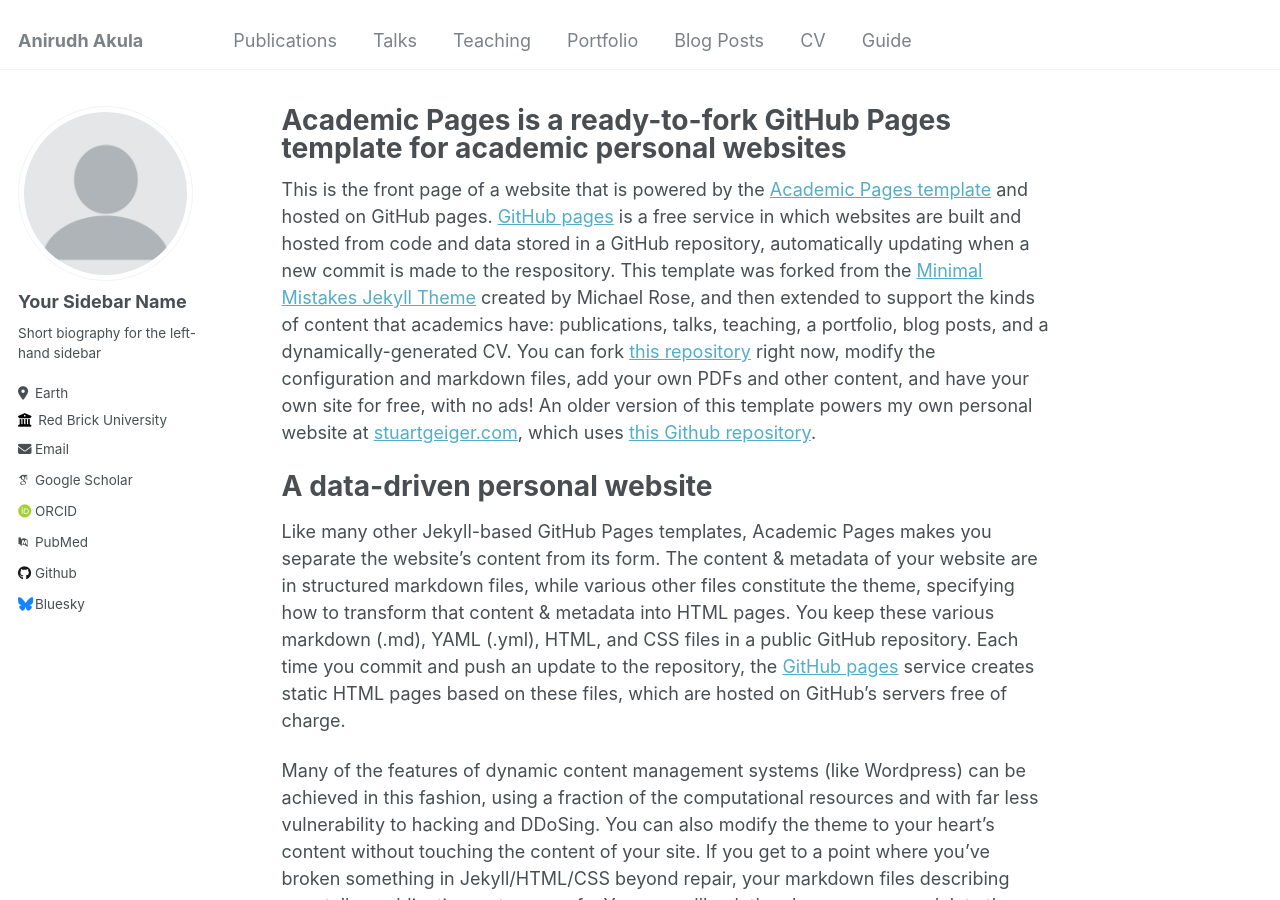
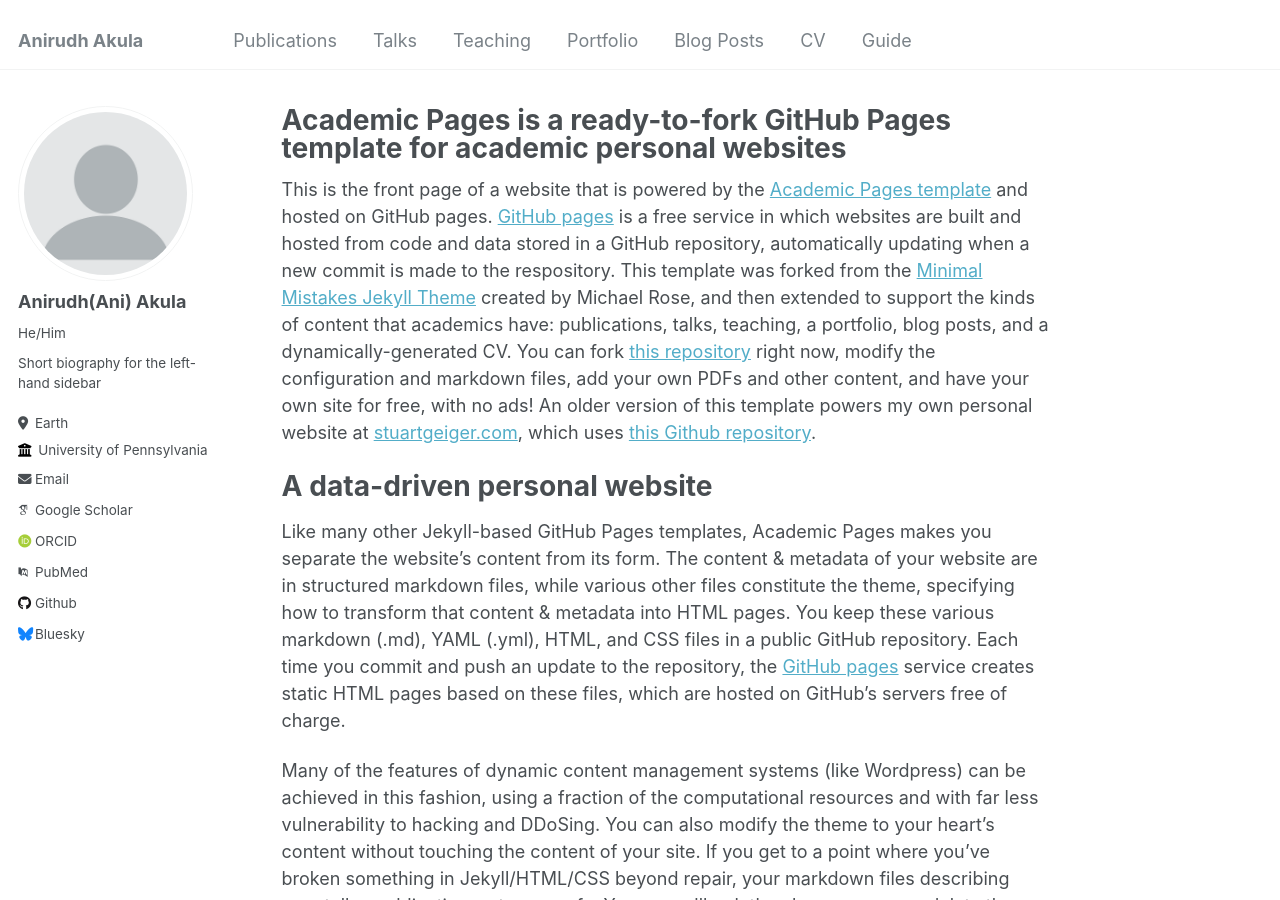
Before and after one commit to aniakula/aniakula.github.io, a Jekyll site: the page built from _pages/about.md, in a window 1280 px wide and 900 px high. Built offline with Jekyll 4.4.1, drawn with Linux system fonts in a browser that asks for light colours; some web fonts are replaced.

Commit message:
Update _config.yml

```diff
--- a/_config.yml
+++ b/_config.yml
@@ -11,7 +11,7 @@ locale                   : "en-US"
 title                    : "Anirudh Akula"
 title_separator          : "-"
 name                     : &name "Anirudh Akula"
-description              : &description "BS and MS student of Computer Science at The Universoty of Pennsylvania"
+description              : &description "BS and MS student of Computer Science at The University of Pennsylvania"
 url                      : https://aniakula.github.io # the base hostname & protocol for your site e.g. "https://mmistakes.github.io"
 baseurl                  : "" # the subpath of your site, e.g. "/blog"
 repository               : "aniakula.github.io"
@@ -22,13 +22,13 @@ repository               : "aniakula.github.io"
 author:
   # Biographic information
   avatar           : "profile.png"
-  name             : "Your Sidebar Name"
-  pronouns         : # example: "she/her"
+  name             : "Anirudh(Ani) Akula"
+  pronouns         : "He/Him"
   bio              : "Short biography for the left-hand sidebar"
   location         : "Earth"
-  employer         : "Red Brick University"
+  employer         : "University of Pennsylvania"
   uri              : # URL
-  email            : "none@example.org"
+  email            : "aniakula@seas.upenn.edu"
 
   # Academic websites
   arxiv            : # URL - Update with the correct link to your profile
@@ -43,7 +43,7 @@ author:
   bitbucket        : # Username - Update with your username on the site
   codepen          : # Username
   dribbble         : # Username
-  github           : "academicpages"
+  github           : "aniakula"
   kaggle           : # Username
   stackoverflow    : # User number or user number and name (i.e., use "1" or "1/jeff-atwood")
 
```
